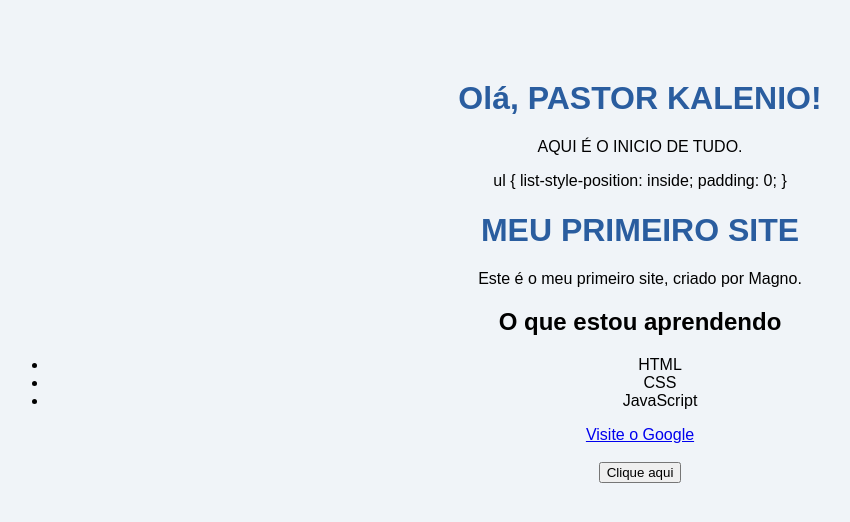
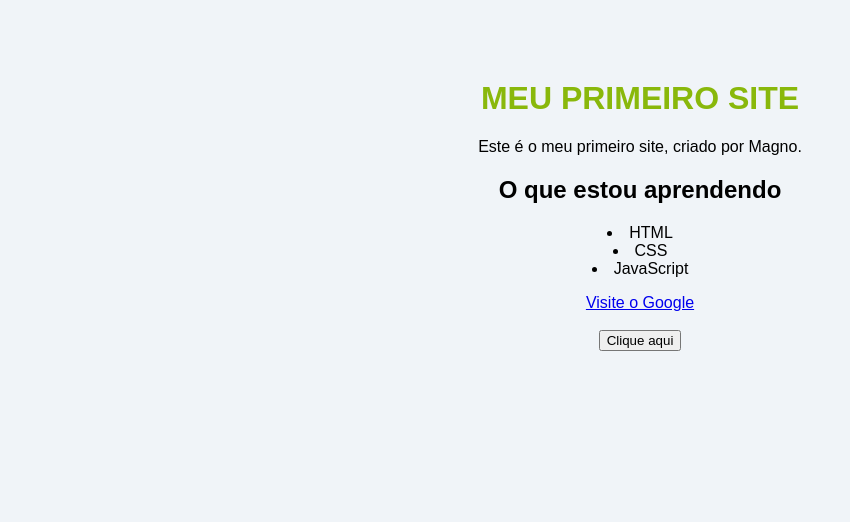
Before and after one commit to mmagnomarcilio-creator/site-teste, a plain HTML site: page index.html in a window 1280 px wide. Shown: the whole page, without its empty margins (0-850 px from the left). Drawn offline with Linux system fonts and the light colour scheme.

Commit message:
Limpei o arquivo e corrigi o estilo

```diff
--- a/index.html
+++ b/index.html
@@ -1,13 +1,3 @@
-<!DOCTYPE html>
-<html lang="pt-br">
-<head>
-  <meta charset="UTF-8">
-  <title>SITE MAGNO MARCILIO</title>
-</head>
-<body>
-  <h1>Olá, PASTOR KALENIO!</h1>
-  <p>AQUI É O INICIO DE TUDO.</p>
-</body>
 </html><!DOCTYPE html>
 <html lang="pt-br">
 <head>
@@ -21,12 +11,12 @@
       margin-top: 80px;
     }
     h1 {
-      color: #2a5d9f;
+      color: #89b80b;
+    }    ul {
+      list-style-position: inside;
+      padding: 0;
     }
-  </style>ul {
-  list-style-position: inside;
-  padding: 0;
-}
+  </style>
 </head>
 <body>
   <h1>MEU PRIMEIRO SITE</h1>
```
